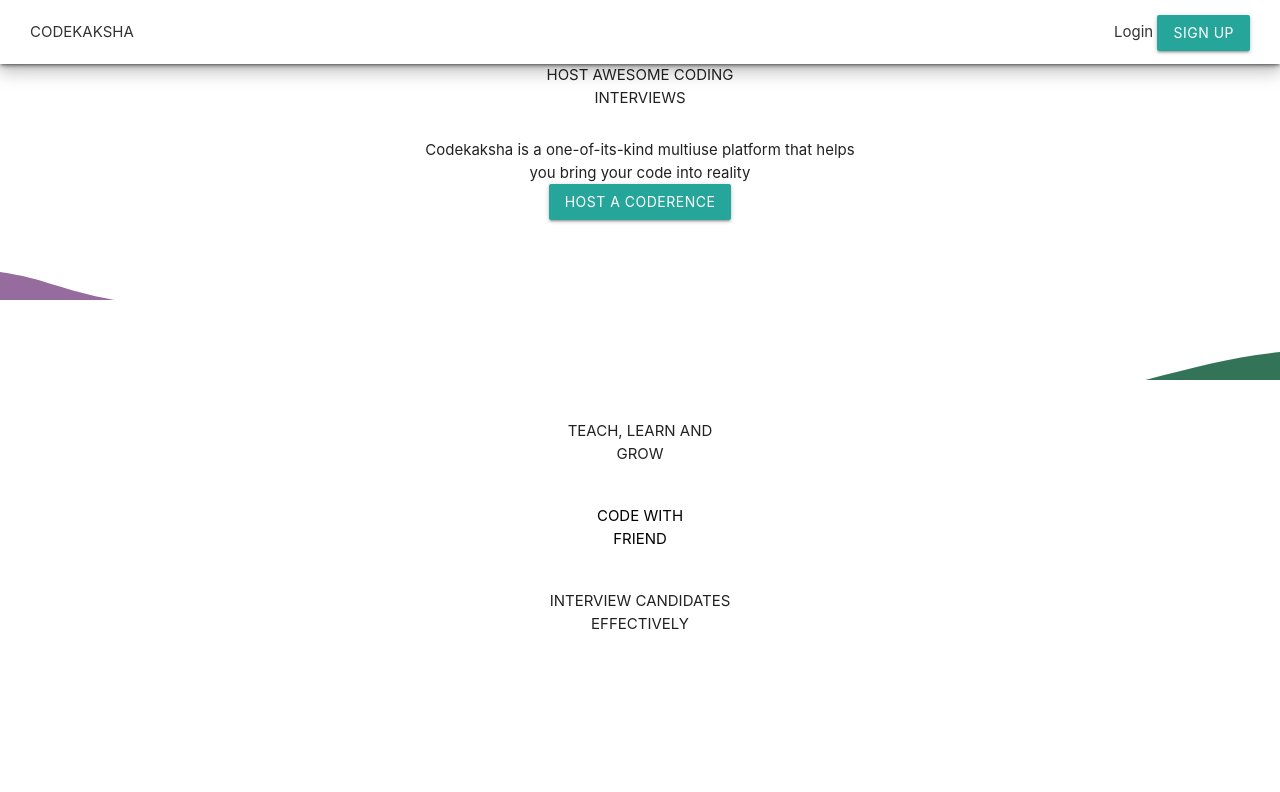
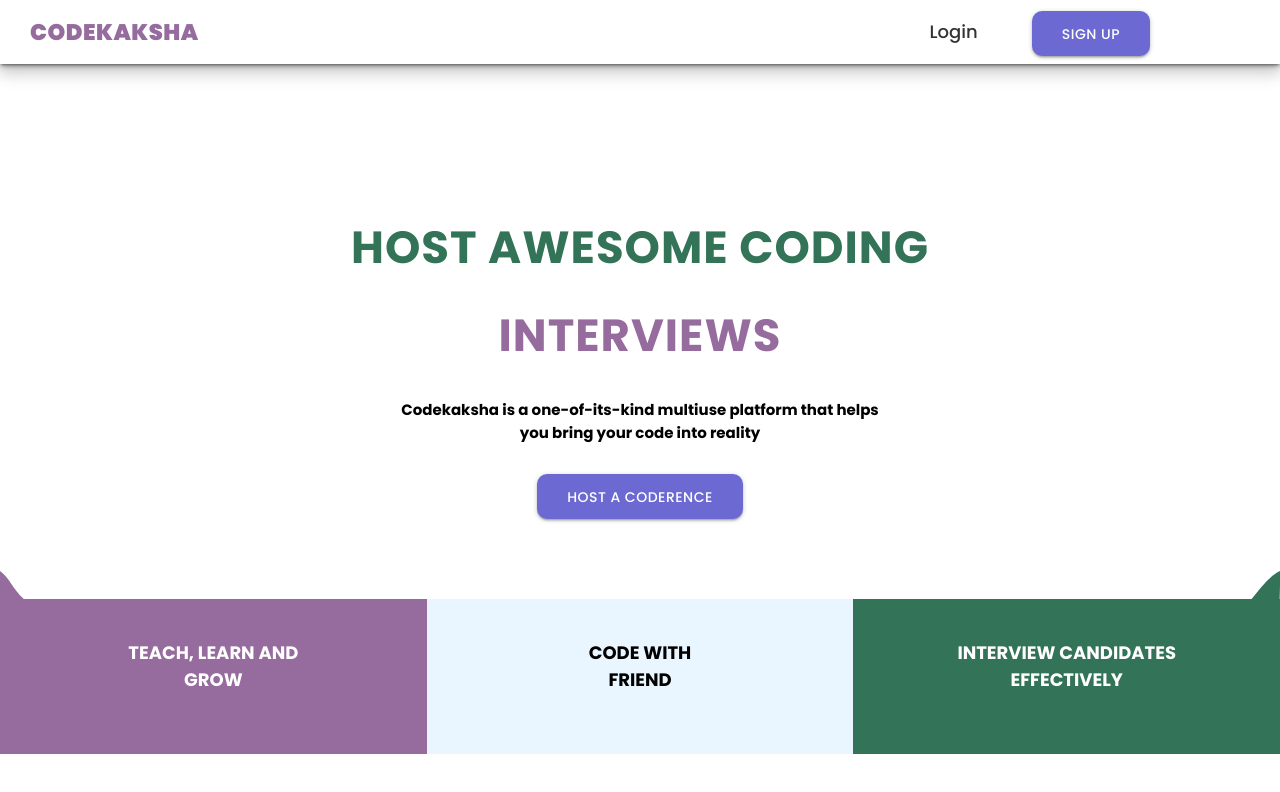
Before and after one commit to CodeKaksha/codekaksha_web, a website: page public/Desktop-1.html in a window 1280 px wide. Drawn offline with nearby package versions, Linux system fonts and the light colour scheme.

Commit message:
added styling for desktop-1

```diff
--- a/public/css/style.css
+++ b/public/css/style.css
@@ -120,3 +120,112 @@ video{
     background:#333;
     object-fit: cover;
 }
+
+.navbar-title {
+	color: #966B9D;
+	font-family: 'Poppins', sans-serif;
+	font-weight: 900;
+	font-size: 1.5rem;
+	letter-spacing: 0.5px;
+}
+
+.login-page1 {
+	color: black;
+	font-family: 'Poppins', sans-serif;
+	font-size: 1.2rem;
+	font-weight: 500;
+	padding-right: 50px;
+}
+
+.sign-page1 {
+	margin-right: 100px;
+}
+
+.sign-but {
+	border-radius: 10px;
+	font-family: 'Poppins', sans-serif;
+	font-weight: 500;
+	background-color: #6C6AD2;
+	padding: 5px 30px 40px 30px;
+}
+
+.heading1-page1 {
+	font-family: 'Poppins', sans-serif;
+	font-size: 3rem;
+	text-align: center;
+	color: #337357;
+	margin-top: 150px;
+	font-weight: 700;
+	letter-spacing: 1px;
+}
+
+.heading2-page1 {
+	font-family: 'Poppins', sans-serif;
+	font-size: 3rem;
+	font-weight: 700;
+	text-align: center;
+	color: #966B9D;
+	margin-top: 20px;
+	letter-spacing: 1px;
+}
+
+.heading3-page1, .heading4-page1 {
+	font-family: 'Poppins', sans-serif;
+	font-weight: 700;
+	text-align: center;
+	color: black;
+}
+
+.heading5-page1 {
+	text-align: center;
+	margin-top: 30px;
+}
+
+.host-but {
+	border-radius: 10px;
+	font-family: 'Poppins', sans-serif;
+	font-weight: 500;
+	background-color: #6C6AD2;
+	padding: 5px 30px 40px 30px;
+}
+
+.waves-page1 {
+	display: flex;
+	justify-content: space-between;
+}
+
+.container1-page1 {
+	height: 100vh;
+}
+
+.botcont-page1 {
+	display: flex;
+	flex-direction: row;
+	width: 100%;
+	height: 155px;
+}
+
+.botcont1 {
+	background-color: #966B9D;
+	flex: 1;
+	text-align: center;
+}
+
+.botcont2 {
+	background-color: #EAF6FF;
+	flex: 1;
+	text-align: center;
+}
+
+.botcont3 {
+	background-color: #337357;
+	flex: 1;
+	text-align: center;
+}
+
+.botcon1, .botcon2 {
+	font-family: 'Poppins', sans-serif;
+	font-weight: 700;
+	font-size: 1.2rem;
+	 color: white;
+}
```
